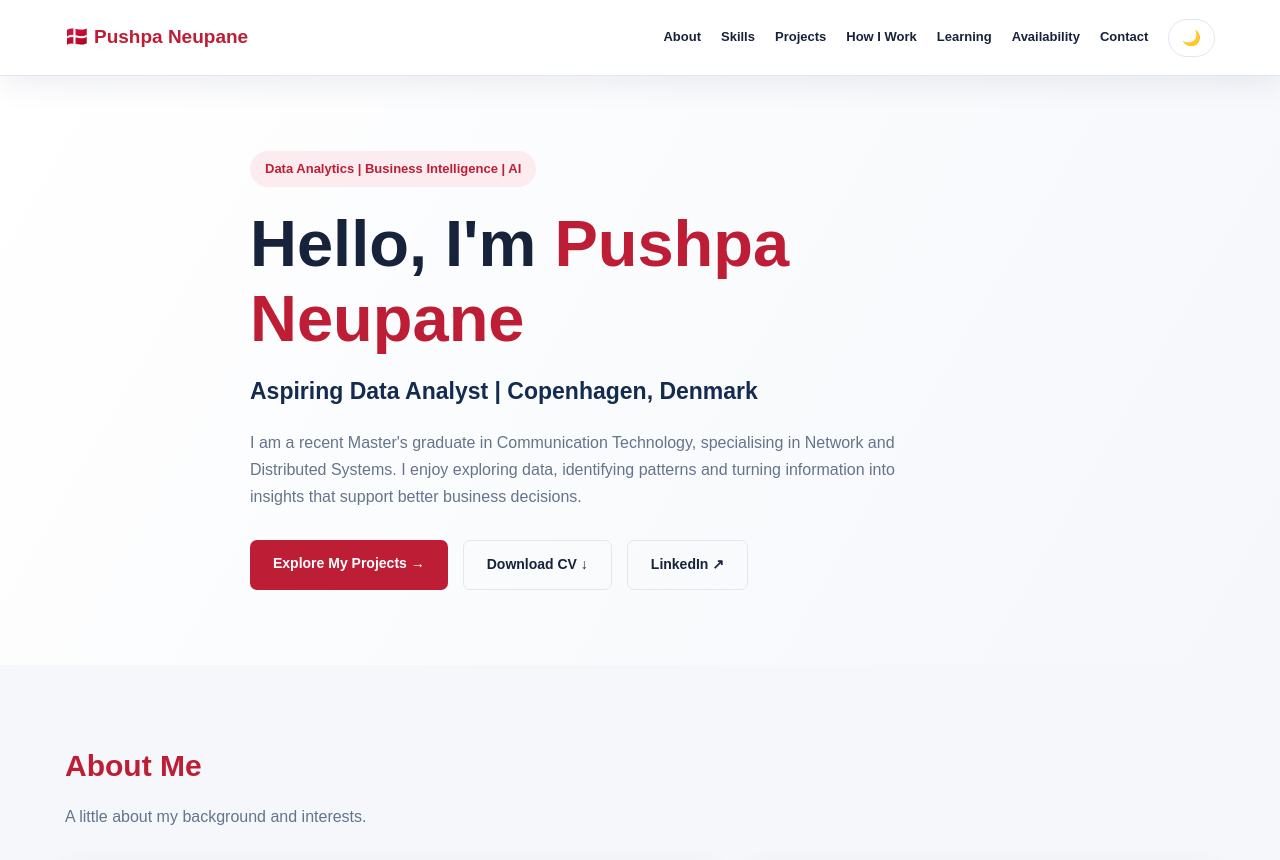
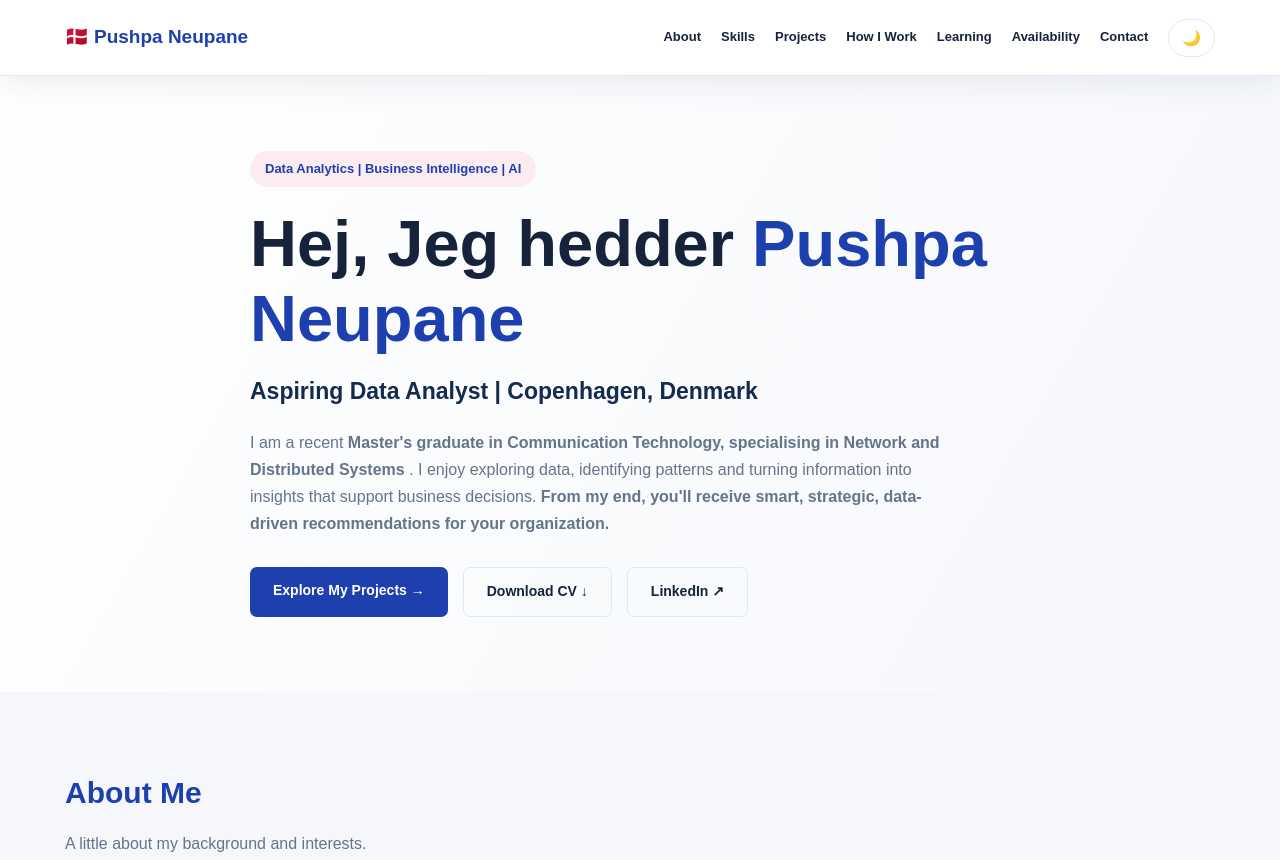
Before and after one commit to pushpaneupane710/pushpaneupane710.github.io, a plain HTML site: page index.html in a window 1280 px wide. Shown: the top 860 px of the page. Drawn offline with Linux system fonts and the light colour scheme.

Commit message:
Change primary colors and update introduction text
Updated primary color variables and modified introductory text.

```diff
--- a/index.html
+++ b/index.html
@@ -12,7 +12,7 @@
     --surface: #ffffff;
     --text: #17233b;
     --muted: #64748b;
-    --primary: #bd1e35;
+    --primary: #1e40af;
     --secondary: #142b50;
     --border: #e2e8f0;
     --soft: #fcecef;
@@ -24,7 +24,7 @@ body.dark {
     --surface: #12213a;
     --text: #f1f5f9;
     --muted: #b1bfd2;
-    --primary: #ff7188;
+    --primary: #7da8ff;
     --secondary: #9bbcff;
     --border: #293c59;
     --soft: #29213b;
@@ -607,15 +607,17 @@ footer {
             Data Analytics | Business Intelligence | AI
         </div>
 
-        <h1>Hello, I'm <span>Pushpa Neupane</span></h1>
+        <h1>Hej, Jeg hedder <span>Pushpa Neupane</span></h1>
 
         <h2>Aspiring Data Analyst | Copenhagen, Denmark</h2>
 
         <p>
-            I am a recent Master's graduate in Communication Technology,
-            specialising in Network and Distributed Systems. I enjoy
+            I am a recent <strong> Master's graduate in Communication Technology,
+            specialising in Network and Distributed Systems </strong>. I enjoy
             exploring data, identifying patterns and turning information
-            into insights that support better business decisions.
+            into insights that support business decisions.
+
+            <strong> From my end, you'll receive smart, strategic, data-driven recommendations for your organization.</strong>
         </p>
 
         <div class="hero-buttons">
```
